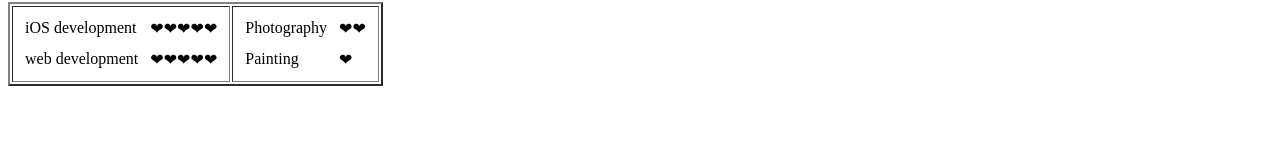
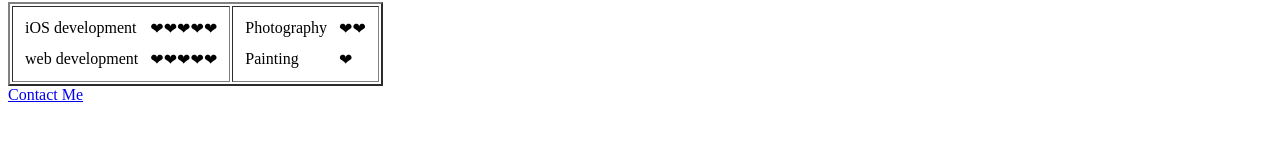
Before and after one commit to NazmulHossainShovon/My-CV, a plain HTML site: page index.html in a window 1280 px wide. Shown: the part 365-506 px from the top of the page. Drawn offline with Linux system fonts and the light colour scheme.

Commit message:
Update index.html

```diff
--- a/index.html
+++ b/index.html
@@ -51,6 +51,7 @@
       </td>
     </tr>
   </table>
+  <a href="contact.html">Contact Me</a>
 </body>
 
 </html>
```
